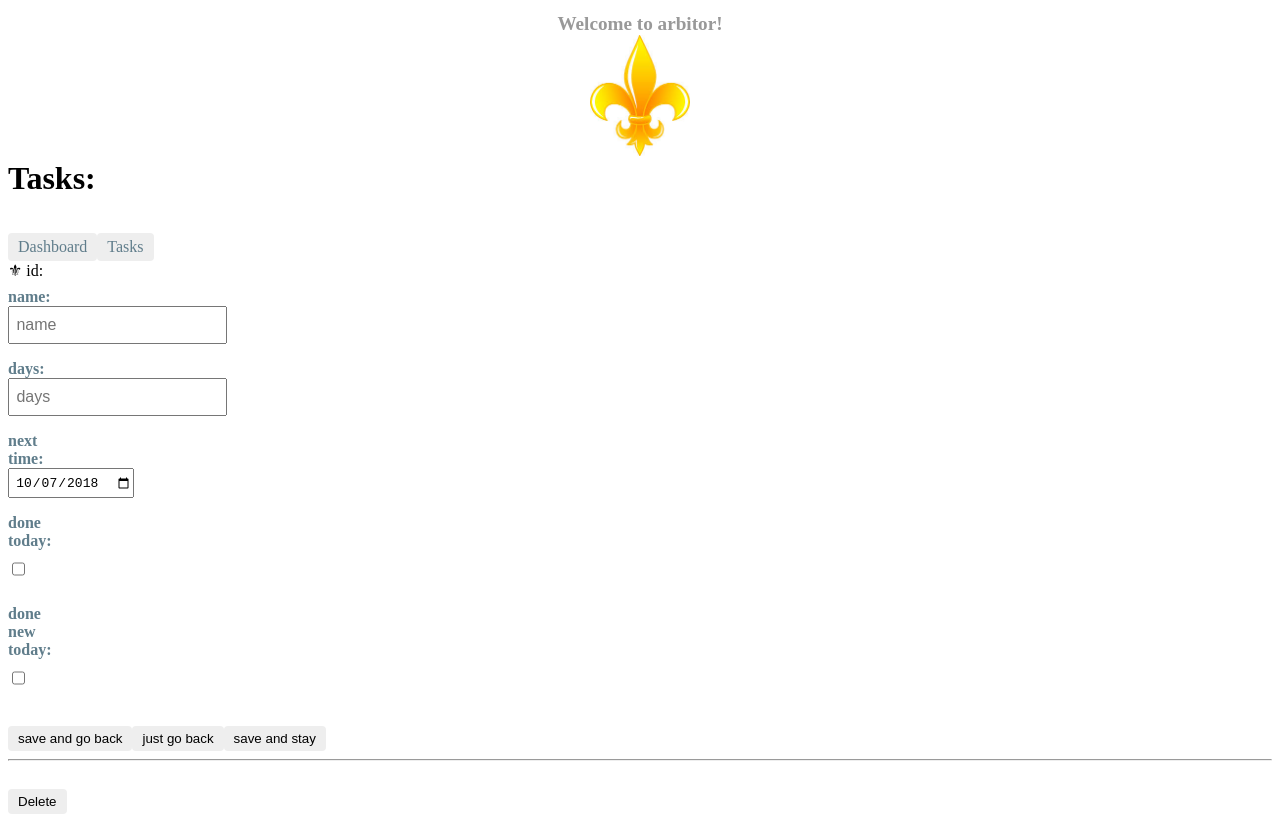
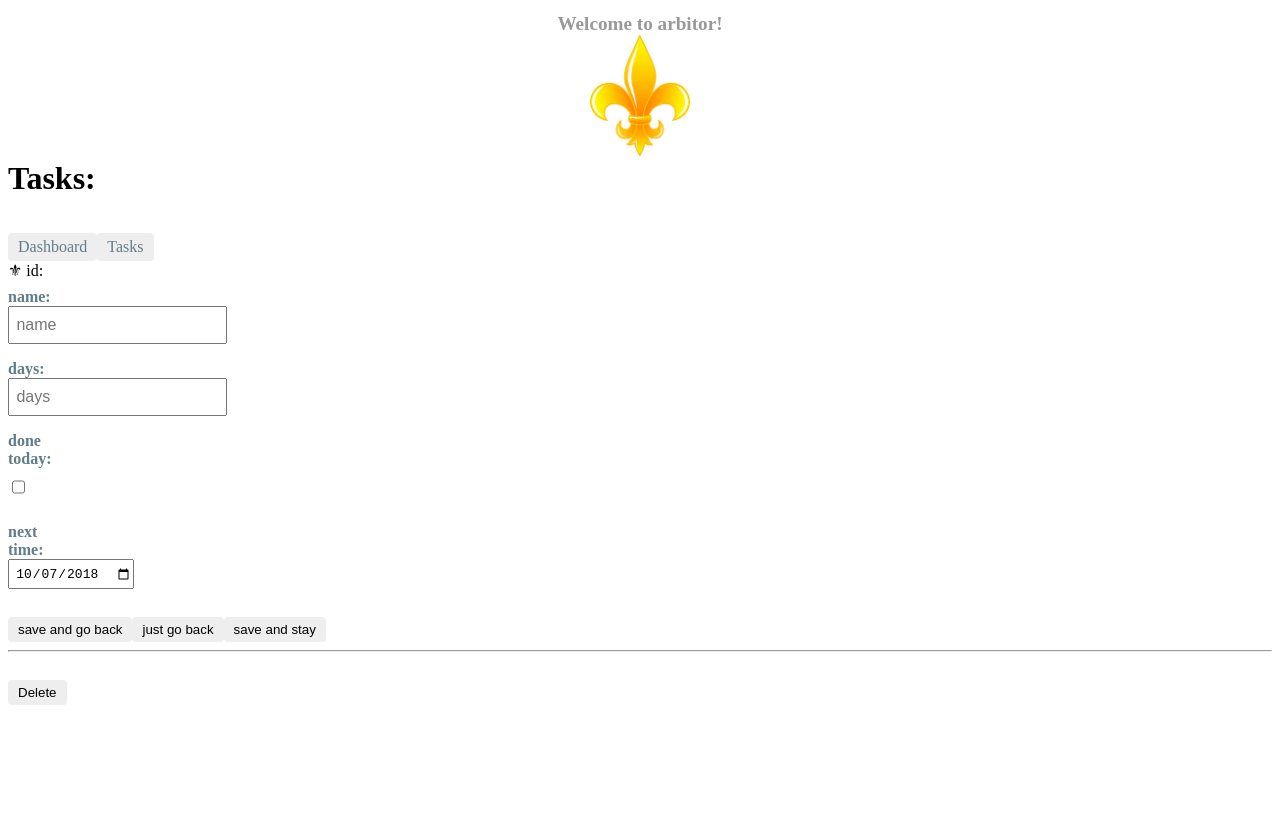
Before and after one commit to caffeinesquirrel/arbiter, an Angular app: page /detail in a window 1280 px wide. After the commit the page ends 800 px from the top, so only its background shows below. Built offline with nearby package versions, Linux system fonts and the light colour scheme.

Commit message:
updated logic done from list

```diff
--- a/src/app/task-detail/task-detail.component.html
+++ b/src/app/task-detail/task-detail.component.html
@@ -7,22 +7,17 @@
   </div>
   <div>
     <label>days:
-      <input [(ngModel)]="days " placeholder="days" type="number">
+      <input [(ngModel)]="days" placeholder="days" type="number" (change)="onDaysChange()">
+    </label>
+  </div>
+  <div>
+    <label>done today:
+      <input type="checkbox" [(ngModel)]="today" (change)="onTodayChange()">
     </label>
   </div>
   <div>
     <label>next time:
       <input type="date" [value]="nextDate | date:'yyyy-MM-dd'" (input)="nextDate=$event.target.valueAsDate" />
-    </label>
-  </div>
-  <div>
-    <label>done today:
-      <input type="checkbox" [checked]="checkDone()" (change)="onDoneChange()">
-    </label>
-  </div>
-  <div>
-    <label>done new today:
-      <input type="checkbox" [(ngModel)]="today">
     </label>
   </div>
   <button (click)=saveAndBack()>save and go back</button>
--- a/src/app/task-detail/task-detail.component.ts
+++ b/src/app/task-detail/task-detail.component.ts
@@ -53,7 +53,7 @@ export class TaskDetailComponent implements OnInit {
   }
 
   save(): void {
-    const nextToSave = this.nextDate.setHours(0,0,0);
+    const nextToSave = this.nextDate.setHours(0,0,0,0);
 
     if (this.newTask) {
       const plan = [];
@@ -61,7 +61,7 @@ export class TaskDetailComponent implements OnInit {
 
       const fact = [];
       if (this.today) {
-        fact.push(new Date().setHours(0,0,0)); // do I need here 0 0 0
+        fact.push(new Date().setHours(0,0,0,0)); // do I need here 0 0 0
       }
 
       this.taskService.addTask({
@@ -85,7 +85,7 @@ export class TaskDetailComponent implements OnInit {
       // fact
       let fact = this.task.fact;
       if (this.today) {
-        fact.push(new Date().setHours(0,0,0)); // do I need here 0 0 0
+        fact.push(new Date().setHours(0,0,0,0)); // do I need here 0 0 0
       } else if (!this.today && fact && isToday(fact[fact.length-1])) {
         fact.pop();
       }
@@ -109,18 +109,6 @@ export class TaskDetailComponent implements OnInit {
     this.router.navigate([`/dashboard`]);
   }
 
-  onDoneChange(): void {
-    if (isToday(this.task.done)) {
-      console.log('was true');
-      this.task.done = 0;
-      this.unDoneTask();
-    } else {
-      console.log('false');
-      this.task.done = new Date().setHours(0,0,0);
-      this.doneTask();
-    }
-  }
-
   unDoneTask(): void {
     const countOfNext = this.task.next.length;
     if (!this.newTask || countOfNext > 1) {
@@ -136,7 +124,21 @@ export class TaskDetailComponent implements OnInit {
     }
   }
 
-  checkDone(): Boolean {
-    return isToday(this.task.done);
+  onDaysChange(): void {
+    if (this.today) {
+      this.nextDate = addDays(Date.now(), this.days);
+    } else {
+      const oldNext = new Date(this.task.plan[this.task.plan.length-1]);
+      const newDays = this.days - this.task.days;
+      this.nextDate = addDays(oldNext, newDays);
+    }
+  }
+
+  onTodayChange(): void {
+    if (this.today) {
+      this.nextDate = addDays(Date.now(), this.days);
+    } else if (this.task.plan.length > 1) {
+      this.nextDate = new Date(this.task.plan[0]);
+    }
   }
 }
--- a/src/app/task.service.ts
+++ b/src/app/task.service.ts
@@ -100,16 +100,22 @@ export class TaskService {
       ...data,
       tasks: data.tasks.map(item => {
         if (item.id === id) {
-          if (item.plan.length === 2) {
+          const next = addDays(Date.now(), item.days).setHours(0,0,0,0);
+
+          if (next <= item.plan[item.plan.length - 1]) {
+            item.plan.pop();
+          }
+          item.plan.push(next);
+
+          if (item.plan.length > 2) {
             item.plan.shift();
           }
-          item.plan.push(+addDays(Date.now(), item.days));
+
           item.fact.push(Date.now());
           return {
             ...item,
             plan: item.plan,
             fact: item.fact,
-            done: Date.now(),
           }
         } else {
           return item;
```
